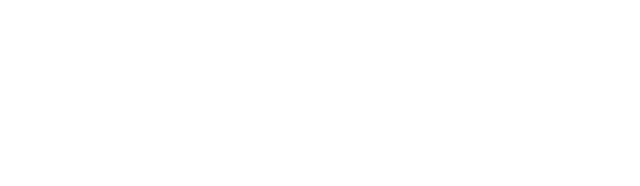
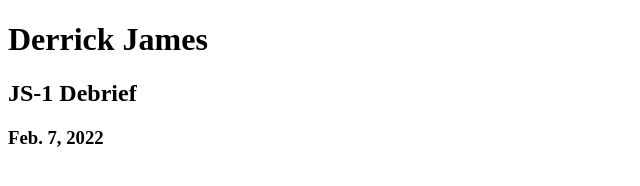
Before and after one commit to Phillip-Generation/flx1-js1-debrief, a plain HTML site: page index.html in a window 1280 px wide. Shown: the whole page, without its empty margins (0-640 px from the left). Drawn offline with Linux system fonts and the light colour scheme.

Commit message:
fix typos

```diff
--- a/index.html
+++ b/index.html
@@ -4,10 +4,17 @@
     <meta charset="UTF-8">
     <meta http-equiv="X-UA-Compatible" content="IE=edge">
     <meta name="viewport" content="width=device-width, initial-scale=1.0">
-    <title>Js 1 Debrief</title>
+    <title>Derrick-Js 1 Debrief</title>
 
 </head>
 <body>
+
+    <div class="container">
+        <h1>Derrick James</h1>
+        <h2>JS-1 Debrief</h2>
+        <h3>Feb. 7, 2022</h3>
+    </div>
+
     <script type="text/javascript" src="js/js-1-debrief.js"></script>
 
 </body>
--- a/js/js-1-debrief.js
+++ b/js/js-1-debrief.js
@@ -54,4 +54,4 @@ else
 let min = 50;
 let max = 100;
 
-console.log(Math.floor(Math.random() * (max -min) + min));
+console.log(Math.floor(Math.random() * (max - min) + min));
```
